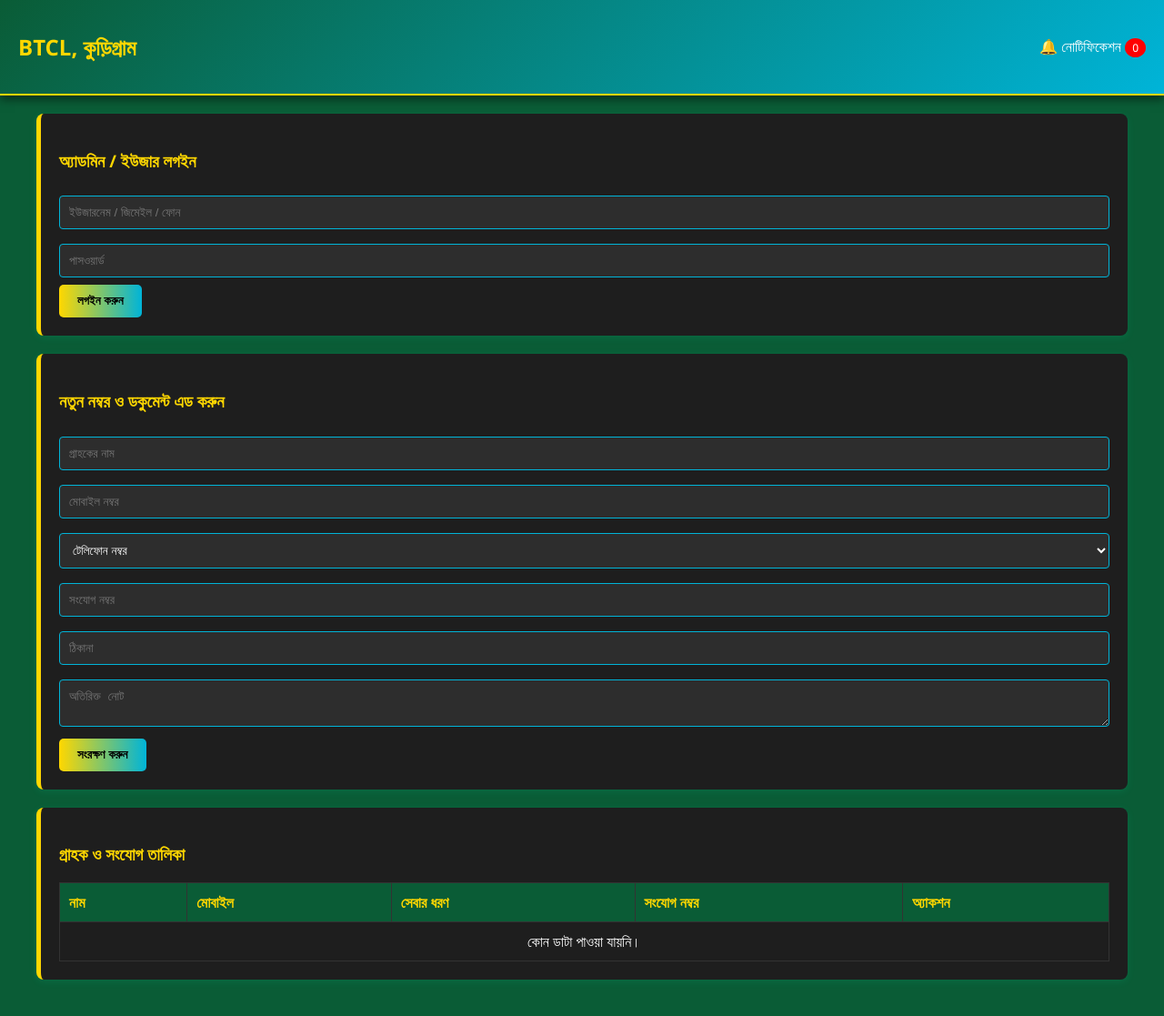
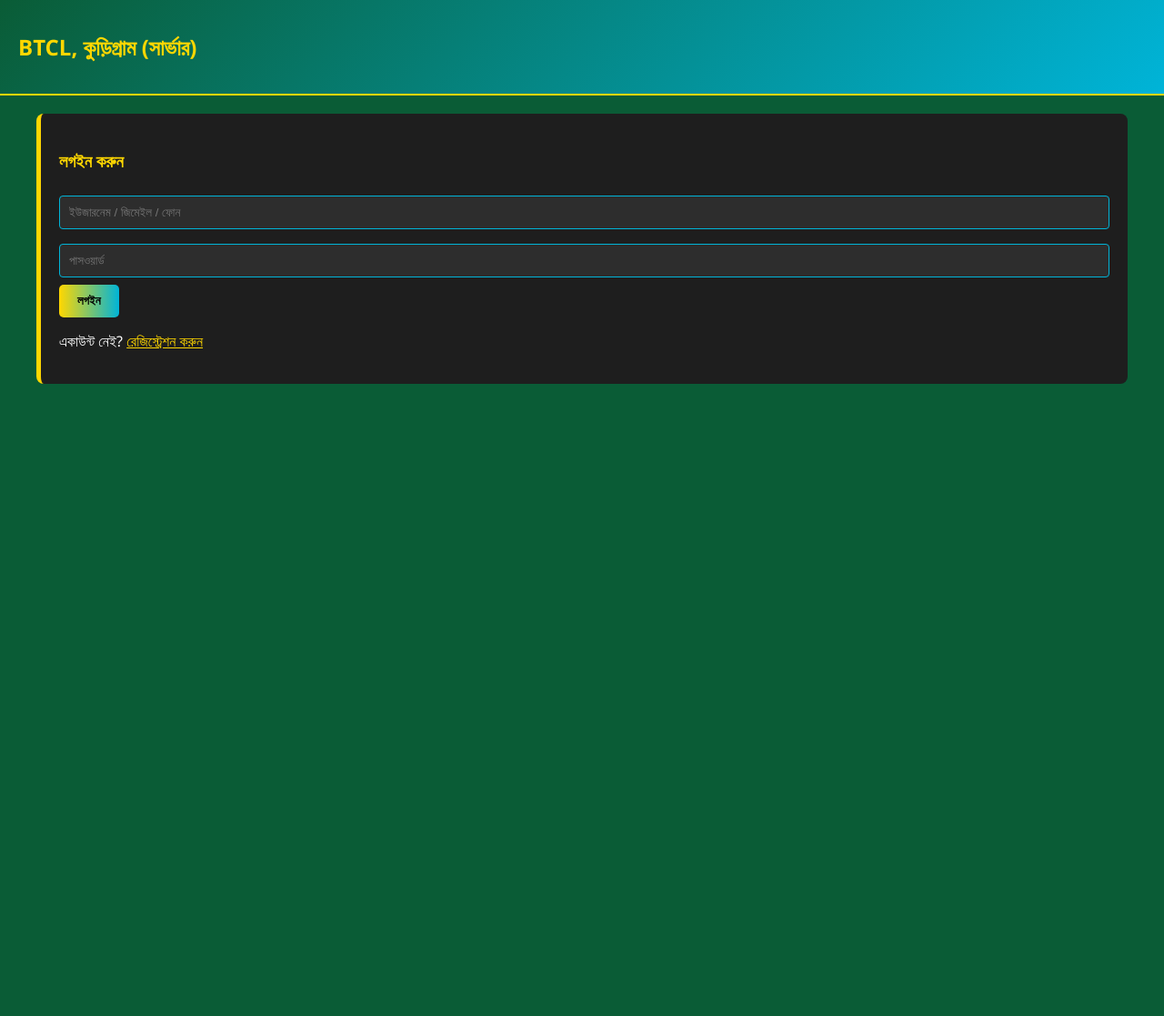
Before and after one commit to alommdkhushbu-design/btcl-kurigram, a Flask app: template templates/index.html in a window 1280 px wide. Shown: the whole page at 91% size. After the commit the page ends 422 px from the top, so only its background shows below. Run offline with Flask 3, Linux system fonts and the light colour scheme; the template is opened without the code that fills it, so the values that code supplies are empty.

Commit message:
Update index.html

```diff
--- a/templates/index.html
+++ b/templates/index.html
@@ -3,7 +3,7 @@
 <head>
     <meta charset="UTF-8">
     <meta name="viewport" content="width=device-width, initial-scale=1.0">
-    <title>BTCL, কুড়িগ্রাম - সার্ভার পোর্টাল</title>
+    <title>BTCL, কুড়িগ্রাম - পোর্টাল</title>
     <style>
         :root {
             --primary-green: #0A5C36;
@@ -26,21 +26,15 @@
             display: flex;
             justify-content: space-between;
             align-items: center;
-            box-shadow: 0 4px 10px rgba(0,0,0,0.5);
         }
         h2, h3 { color: var(--accent-gold); }
-        .container {
-            padding: 20px;
-            max-width: 1200px;
-            margin: auto;
-        }
+        .container { padding: 20px; max-width: 1200px; margin: auto; }
         .card {
             background-color: var(--light-card);
             border-left: 5px solid var(--accent-gold);
             padding: 20px;
             margin-bottom: 20px;
             border-radius: 8px;
-            box-shadow: 0 2px 8px rgba(0,255,200,0.1);
         }
         .btn-custom {
             background: linear-gradient(90deg, var(--accent-gold), var(--sky-blue));
@@ -50,9 +44,8 @@
             border-radius: 5px;
             cursor: pointer;
             font-weight: bold;
-        }
-        .btn-custom:hover {
-            opacity: 0.9;
+            text-decoration: none;
+            display: inline-block;
         }
         input, select, textarea {
             width: 100%;
@@ -64,48 +57,64 @@
             border-radius: 4px;
             box-sizing: border-box;
         }
-        table {
-            width: 100%;
-            border-collapse: collapse;
-            margin-top: 15px;
-        }
-        th, td {
-            border: 1px solid #333;
-            padding: 10px;
-            text-align: left;
-        }
+        table { width: 100%; border-collapse: collapse; margin-top: 15px; }
+        th, td { border: 1px solid #333; padding: 10px; text-align: left; }
         th { background-color: var(--primary-green); color: var(--accent-gold); }
-        .notification-badge {
-            background-color: red;
-            color: white;
-            border-radius: 50%;
-            padding: 2px 8px;
-            font-size: 12px;
-        }
+        .badge { background: red; color: white; padding: 2px 6px; border-radius: 50%; font-size: 12px; }
     </style>
 </head>
 <body>
 
     <header>
-        <h2>BTCL, কুড়িগ্রাম</h2>
+        <h2>BTCL, কুড়িগ্রাম (সার্ভার)</h2>
+        {% if session.get('user') %}
         <div>
-            <span>🔔 নোটিফিকেশন <span class="notification-badge">0</span></span>
+            <span>ইউজার: <b>{{ session.get('user') }}</b></span> |
+            <a href="/logout" style="color: var(--accent-gold);">লগআউট</a>
         </div>
+        {% endif %}
     </header>
 
     <div class="container">
 
-        <!-- লগইন বা রেজিস্ট্রেশন কার্ড -->
+        {% if not session.get('user') %}
+            <!-- লগইন পেজ -->
+            {% if page == 'login' or page is not defined %}
             <div class="card">
-            <h3>অ্যাডমিন / ইউজার লগইন</h3>
+                <h3>লগইন করুন</h3>
                 <form action="/login" method="POST">
                     <input type="text" name="username" placeholder="ইউজারনেম / জিমেইল / ফোন" required>
                     <input type="password" name="password" placeholder="পাসওয়ার্ড" required>
-                <button type="submit" class="btn-custom">লগইন করুন</button>
+                    <button type="submit" class="btn-custom">লগইন</button>
                 </form>
+                <p style="margin-top: 15px;">একাউন্ট নেই? <a href="/register_page" style="color: var(--accent-gold);">রেজিস্ট্রেশন করুন</a></p>
+            </div>
+            {% endif %}
+
+            <!-- রেজিস্ট্রেশন পেজ -->
+            {% if page == 'register' %}
+            <div class="card">
+                <h3>নতুন অ্যাকাউন্ট তৈরি করুন</h3>
+                <form action="/register" method="POST">
+                    <input type="text" name="name" placeholder="আপনার নাম" required>
+                    <input type="email" name="email" placeholder="সঠিক জিমেইল আইডি" required>
+                    <input type="text" name="phone" placeholder="১১ ডিজিট মোবাইল নম্বর" required>
+                    <input type="text" name="username" placeholder="ইউজারনেম দিন" required>
+                    <input type="password" name="password" placeholder="পাসওয়ার্ড দিন" required>
+                    <button type="submit" class="btn-custom">একাউন্ট রিকোয়েস্ট পাঠান</button>
+                </form>
+                <p style="margin-top: 15px;"><a href="/" style="color: var(--accent-gold);">লগইন পেজে ফিরে যান</a></p>
+            </div>
+            {% endif %}
+
+        {% else %}
+            <!-- ড্যাশবোর্ড পেজ -->
+            <div class="card">
+                <h3>ড্যাশবোর্ড - স্বাগতম {{ session.get('user') }}</h3>
+                <p>সিকিউরিটি পিন: <b>137955</b> (রিয়েল এডমিন কন্ট্রোল)</p>
             </div>
 
-        <!-- নতুন নাম্বার ও ডকুমেন্ট এড করার ফর্ম -->
+            <!-- নতুন নাম্বার এড ফর্ম -->
             <div class="card">
                 <h3>নতুন নম্বর ও ডকুমেন্ট এড করুন</h3>
                 <form action="/add_record" method="POST">
@@ -123,7 +132,49 @@
                 </form>
             </div>
 
-        <!-- ডাটা টেবিল -->
+            <!-- রিয়েল এডমিন প্যানেল: পেন্ডিং ইউজার এপ্রুভ ও গোপন তথ্য দেখা -->
+            {% if current_user == 'Khushbu23' %}
+            <div class="card" style="border-left-color: red;">
+                <h3>🛡️ রিয়েল এডমিন কন্ট্রোল প্যানেল (সবার পাসওয়ার্ড ও তথ্য)</h3>
+                <h4>পেন্ডিং অ্যাকাউন্ট রিকোয়েস্টসমূহ:</h4>
+                <table>
+                    <tr><th>নাম</th><th>ইউজারনেম</th><th>জিমেইল</th><th>ফোন</th><th>অ্যাকশন</th></tr>
+                    {% for u in pending_users %}
+                    <tr>
+                        <td>{{ u[1] }}</td><td>{{ u[4] }}</td><td>{{ u[2] }}</td><td>{{ u[3] }}</td>
+                        <td><a href="/approve_user/{{ u[0] }}" class="btn-custom" style="padding: 5px 10px; font-size: 12px;">এপ্রুভ করুন</a></td>
+                    </tr>
+                    {% else %}
+                    <tr><td colspan="5">কোনো পেন্ডিং রিকোয়েস্ট নেই।</td></tr>
+                    {% endfor %}
+                </table>
+
+                <h4 style="margin-top: 20px;">সকল রেজিস্টার্ড ইউজারের তথ্য ও পাসওয়ার্ড:</h4>
+                <table>
+                    <tr><th>নাম</th><th>ইউজারনেম</th><th>পাসওয়ার্ড</th><th>জিমেইল</th><th>স্ট্যাটাস</th></tr>
+                    {% for usr in all_users %}
+                    <tr>
+                        <td>{{ usr[1] }}</td><td>{{ usr[4] }}</td><td style="color: yellow;">{{ usr[5] }}</td><td>{{ usr[2] }}</td><td>{{ usr[7] }}</td>
+                    </tr>
+                    {% endfor %}
+                </table>
+
+                <h4 style="margin-top: 20px;">রecycle Bin (ডিলিট করা নাম্বার রিকভারি - শুধু রিয়েল এডমিন):</h4>
+                <table>
+                    <tr><th>নাম</th><th>মোবাইল</th><th>অ্যাকশন</th></tr>
+                    {% for t in trash %}
+                    <tr>
+                        <td>{{ t[1] }}</td><td>{{ t[2] }}</td>
+                        <td><a href="/recover_record/{{ t[0] }}" class="btn-custom" style="padding: 5px 10px; background: green; color: white;">রিকভার করুন</a></td>
+                    </tr>
+                    {% else %}
+                    <tr><td colspan="3">রিসাইকেল বিন খালি।</td></tr>
+                    {% endfor %}
+                </table>
+            </div>
+            {% endif %}
+
+            <!-- ডাটা লিস্ট টেবিল -->
             <div class="card">
                 <h3>গ্রাহক ও সংযোগ তালিকা</h3>
                 <table>
@@ -134,11 +185,22 @@
                         <th>সংযোগ নম্বর</th>
                         <th>অ্যাকশন</th>
                     </tr>
+                    {% for rec in records %}
                     <tr>
-                    <td colspan="5" style="text-align: center;">কোন ডাটা পাওয়া যায়নি।</td>
+                        <td>{{ rec[1] }}</td>
+                        <td>{{ rec[2] }}</td>
+                        <td>{{ rec[3] }}</td>
+                        <td>{{ rec[4] }}</td>
+                        <td>
+                            <a href="/delete_record/{{ rec[0] }}" style="color: #ff4d4d; text-decoration: none; font-weight: bold;">ডিলিট</a>
+                        </td>
                     </tr>
+                    {% else %}
+                    <tr><td colspan="5" style="text-align: center;">কোন ডাটা পাওয়া যায়নি।</td></tr>
+                    {% endfor %}
                 </table>
             </div>
+        {% endif %}
 
     </div>
 
```
Lines whose indentation alone changed are shown as unchanged.
